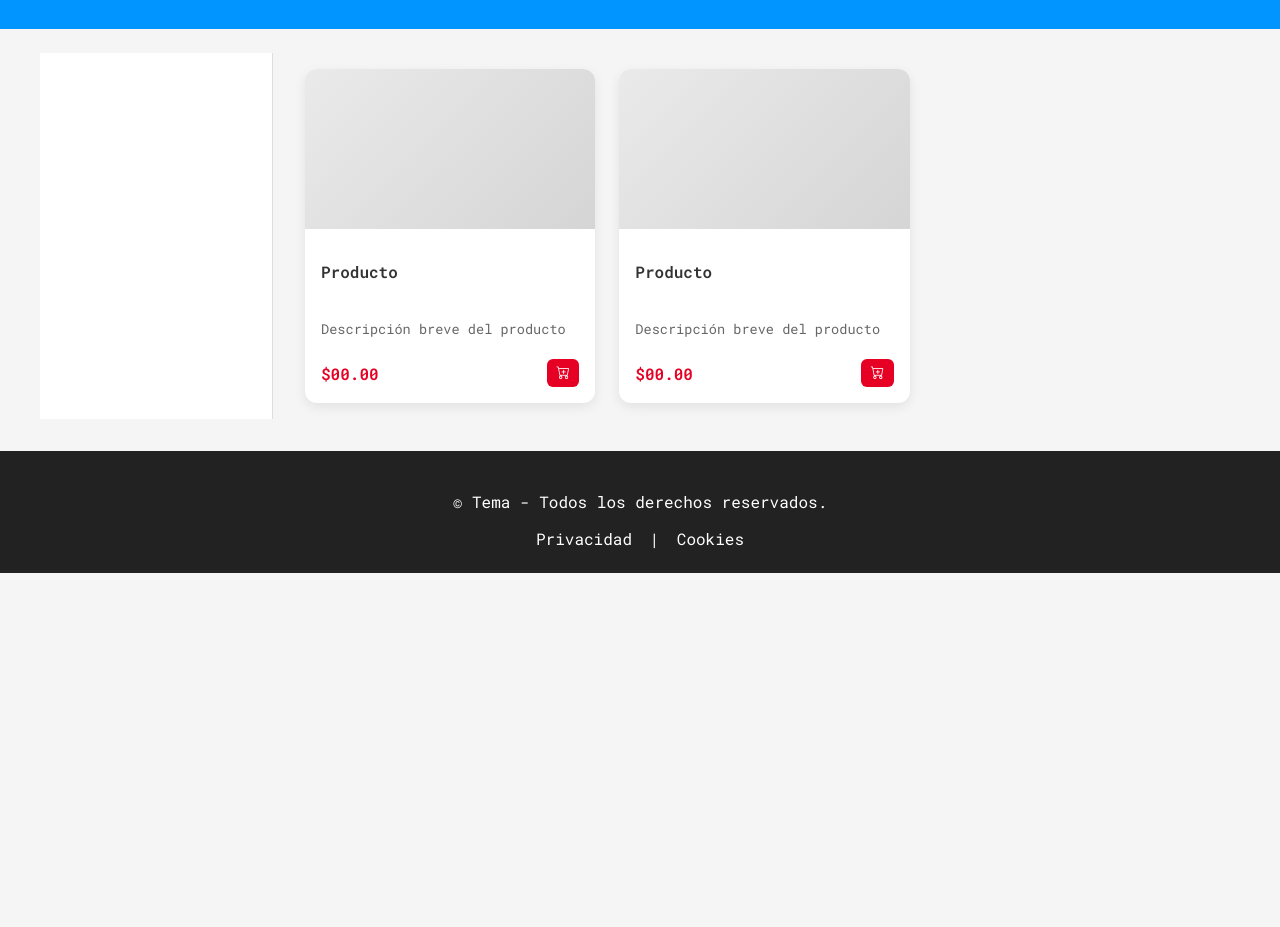
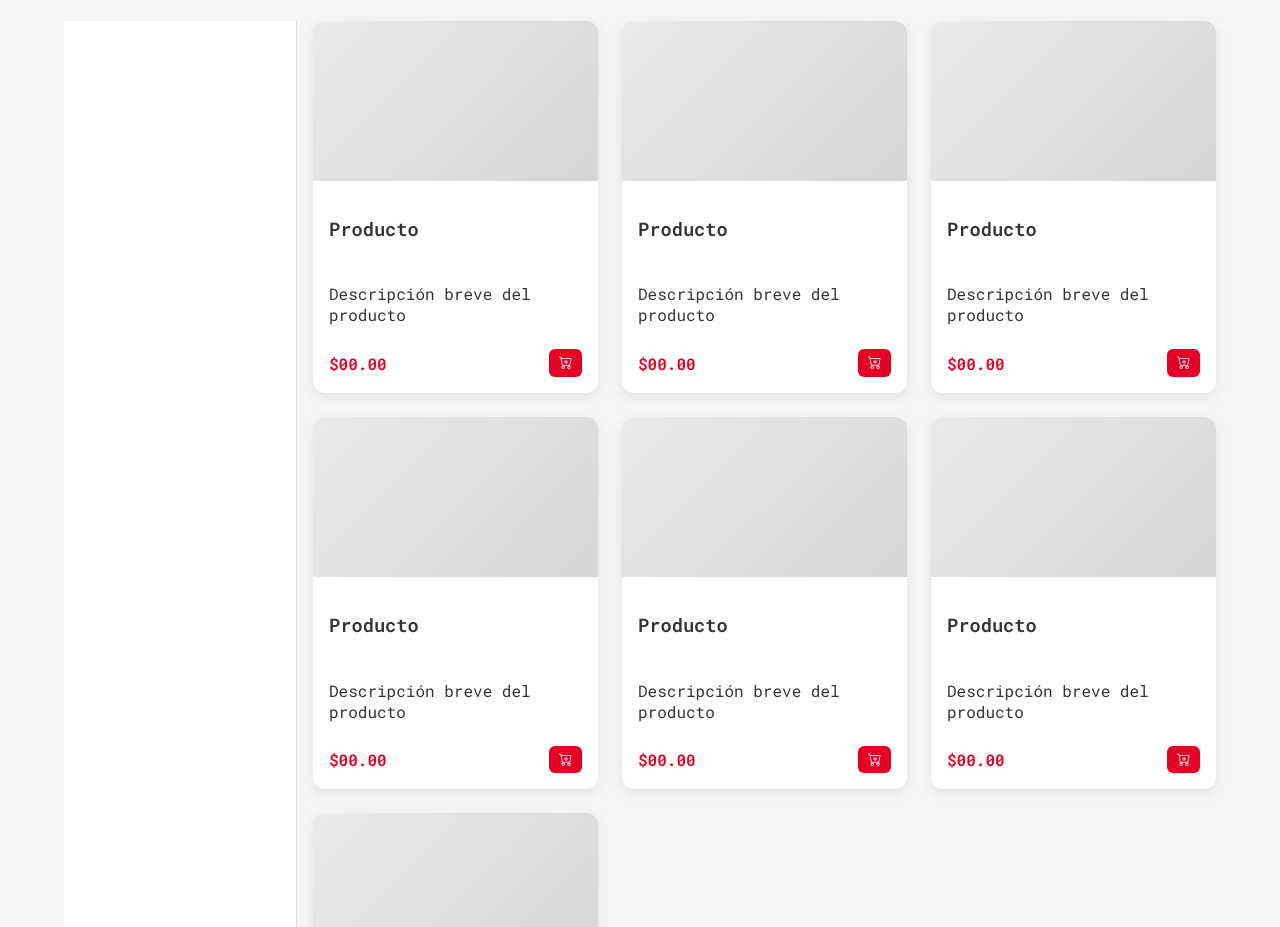
Before and after one commit to rfernandezcosta-sudo/sacolomina_html5_2526, a plain HTML site: page paginaprueva.html in a window 1280 px wide. Shown: the part 88-1015 px from the top of the page. Before the commit the page ends 800 px from the top, so only its background shows below. Drawn offline with nearby package versions, Linux system fonts and the light colour scheme.

Commit message:
tarjetas para los productos y estilo8

```diff
--- a/estiloprueva.css
+++ b/estiloprueva.css
@@ -1,11 +1,10 @@
 /* ------------------------------
-   ESTILOS GENERALES
+   GENERALES
 ------------------------------ */
 body {
     font-family: "Roboto Mono", monospace;
     margin: 0;
-    padding: 0;
-    background-color: #f5f5f5;
+    background: #f5f5f5;
     color: #333;
 }
 
@@ -15,8 +14,8 @@ a {
 }
 
 .container {
-    max-width: 1200px;
-    margin: 0 auto;
+    max-width: 90%;
+    margin: auto;
     padding: 0 1rem;
 }
 
@@ -24,12 +23,12 @@ a {
    HEADER
 ------------------------------ */
 .header {
-    background-color: rgb(0, 149, 255);
+    background: rgb(0, 149, 255);
     color: #fff;
     padding: 1rem 0;
 }
 
-.header-container {
+.header-flex {
     display: flex;
     justify-content: space-between;
     align-items: center;
@@ -43,30 +42,23 @@ a {
     font-weight: bold;
 }
 
-.logo i {
-    font-size: 1.5rem;
-}
-
-/* NAV */
 .nav-list {
     list-style: none;
     display: flex;
     gap: 1.5rem;
 }
 
-.nav-list li a {
-    color: #fff;
+.nav-list a {
     display: flex;
     align-items: center;
     gap: 0.4rem;
-    transition: opacity 0.2s ease;
+    transition: opacity .2s;
 }
 
-.nav-list li a:hover {
-    opacity: 0.7;
+.nav-list a:hover {
+    opacity: .7;
 }
 
-/* HAMBURGER MENU */
 .menu-toggle {
     display: none;
 }
@@ -75,11 +67,10 @@ a {
     display: none;
     font-size: 1.8rem;
     cursor: pointer;
-    color: #fff;
 }
 
 /* ------------------------------
-   LAYOUT PRINCIPAL
+   LAYOUT
 ------------------------------ */
 .layout {
     display: flex;
@@ -96,7 +87,6 @@ a {
 
 main {
     flex: 1;
-    padding: 1rem;
 }
 
 /* ------------------------------
@@ -113,7 +103,7 @@ main {
     border-radius: 12px;
     overflow: hidden;
     box-shadow: 0 4px 12px rgba(0,0,0,0.08);
-    transition: transform 0.2s ease, box-shadow 0.2s ease;
+    transition: .2s;
 }
 
 .product-card:hover {
@@ -122,7 +112,6 @@ main {
 }
 
 .product-image {
-    width: 100%;
     height: 160px;
     background: linear-gradient(135deg, #eaeaea, #d5d5d5);
 }
@@ -131,24 +120,13 @@ main {
     padding: 1rem;
     display: flex;
     flex-direction: column;
-    gap: 0.5rem;
-}
-
-.product-title {
-    font-size: 1rem;
-    font-weight: 600;
-}
-
-.product-description {
-    font-size: 0.85rem;
-    color: #666;
+    gap: .5rem;
 }
 
 .product-footer {
     display: flex;
     justify-content: space-between;
     align-items: center;
-    margin-top: auto;
 }
 
 .product-price {
@@ -157,10 +135,10 @@ main {
 }
 
 .product-btn {
-    border: none;
     background: #e60023;
     color: #fff;
-    padding: 0.4rem 0.6rem;
+    border: none;
+    padding: .4rem .6rem;
     border-radius: 6px;
     cursor: pointer;
 }
@@ -173,21 +151,15 @@ main {
    FOOTER
 ------------------------------ */
 footer {
-    background-color: #222;
+    background: #222;
     color: #fff;
     text-align: center;
     padding: 1.5rem 0;
     margin-top: 2rem;
 }
 
-footer nav a {
-    color: #fff;
-    margin: 0 0.5rem;
-    transition: opacity 0.2s ease;
-}
-
 footer nav a:hover {
-    opacity: 0.7;
+    opacity: .7;
 }
 
 /* ------------------------------
@@ -209,10 +181,10 @@ footer nav a:hover {
         right: -100%;
         height: 100%;
         width: 250px;
-        background-color: #222;
+        background: #222;
         flex-direction: column;
         padding-top: 5rem;
-        transition: right 0.3s ease;
+        transition: right .3s;
     }
 
     .menu-toggle:checked ~ .nav .nav-list {
--- a/paginaprueva.html
+++ b/paginaprueva.html
@@ -77,6 +77,65 @@
                 </div>
             </article>
 
+            <article class="product-card">
+                <div class="product-image"></div>
+                <div class="product-info">
+                    <h3 class="product-title">Producto</h3>
+                    <p class="product-description">Descripción breve del producto</p>
+                    <div class="product-footer">
+                        <span class="product-price">$00.00</span>
+                        <button class="product-btn"><i class="bi bi-cart-plus"></i></button>
+                    </div>
+                </div>
+            </article>
+
+            <article class="product-card">
+                <div class="product-image"></div>
+                <div class="product-info">
+                    <h3 class="product-title">Producto</h3>
+                    <p class="product-description">Descripción breve del producto</p>
+                    <div class="product-footer">
+                        <span class="product-price">$00.00</span>
+                        <button class="product-btn"><i class="bi bi-cart-plus"></i></button>
+                    </div>
+                </div>
+            </article>
+
+<article class="product-card">
+                <div class="product-image"></div>
+                <div class="product-info">
+                    <h3 class="product-title">Producto</h3>
+                    <p class="product-description">Descripción breve del producto</p>
+                    <div class="product-footer">
+                        <span class="product-price">$00.00</span>
+                        <button class="product-btn"><i class="bi bi-cart-plus"></i></button>
+                    </div>
+                </div>
+            </article>
+
+            <article class="product-card">
+                <div class="product-image"></div>
+                <div class="product-info">
+                    <h3 class="product-title">Producto</h3>
+                    <p class="product-description">Descripción breve del producto</p>
+                    <div class="product-footer">
+                        <span class="product-price">$00.00</span>
+                        <button class="product-btn"><i class="bi bi-cart-plus"></i></button>
+                    </div>
+                </div>
+            </article>
+
+            <article class="product-card">
+                <div class="product-image"></div>
+                <div class="product-info">
+                    <h3 class="product-title">Producto</h3>
+                    <p class="product-description">Descripción breve del producto</p>
+                    <div class="product-footer">
+                        <span class="product-price">$00.00</span>
+                        <button class="product-btn"><i class="bi bi-cart-plus"></i></button>
+                    </div>
+                </div>
+            </article>
         </div>
     </main>
 </div>
```
